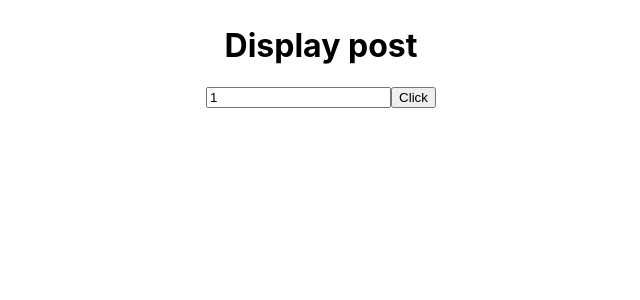
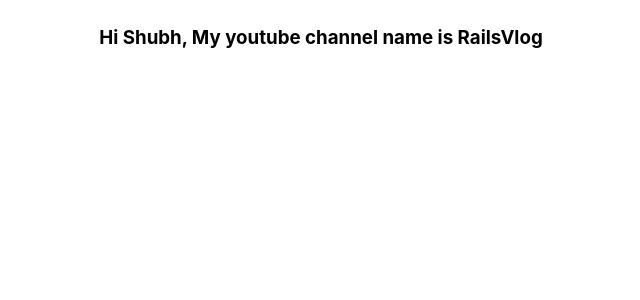
Before and after one commit to GeekShubhamRajput/react-js-learning, a React (Create React App) app: page / in a window 1280 px wide. Shown: the top 300 px of the page, without its empty margins (319-959 px from the left). Built offline with nearby package versions, Linux system fonts and the light colour scheme; no server answers.

Commit message:
Nested contexts

```diff
--- a/src/App.js
+++ b/src/App.js
@@ -1,11 +1,18 @@
 import React from 'react'
 import './App.css';
-import DataFetching3 from "./components/DataFetching3"
+import ComponentA  from "./components/ComponentA"
+
+export const UserContext = React.createContext()
+export const ChannelContext = React.createContext()
 
 function App() {
   return(
     <div className="App">
-      <DataFetching3 />
+      <UserContext.Provider value={"Shubh"}>
+        <ChannelContext.Provider value={"RailsVlog"}>
+          <ComponentA />
+        </ChannelContext.Provider>
+      </UserContext.Provider>
     </div>
   )
 }
--- /dev/null
+++ b/src/components/ComponentA.js
@@ -0,0 +1,10 @@
+import React from 'react'
+import ComponentB from "./ComponentB"
+
+function ComponentA(){
+  return(
+    <ComponentB />
+  )
+}
+
+export default ComponentA
--- /dev/null
+++ b/src/components/ComponentB.js
@@ -0,0 +1,10 @@
+import React from 'react'
+import ComponentC from "./ComponentC"
+
+function ComponentB(){
+  return(
+    <ComponentC />
+  )
+}
+
+export default ComponentB
--- /dev/null
+++ b/src/components/ComponentC.js
@@ -0,0 +1,24 @@
+import React from 'react'
+import {ChannelContext, UserContext} from '../App'
+
+function ComponentC(){
+  return(
+    <UserContext.Consumer>
+      {
+        (user_name) => {
+          return(
+            <ChannelContext.Consumer>
+              {
+                (channel_name) => {
+                  return <h3>Hi {user_name}, My youtube channel name is {channel_name}</h3>
+                }
+              }
+            </ChannelContext.Consumer>
+          )
+        }
+      }
+    </UserContext.Consumer>
+  )
+}
+
+export default ComponentC
```
